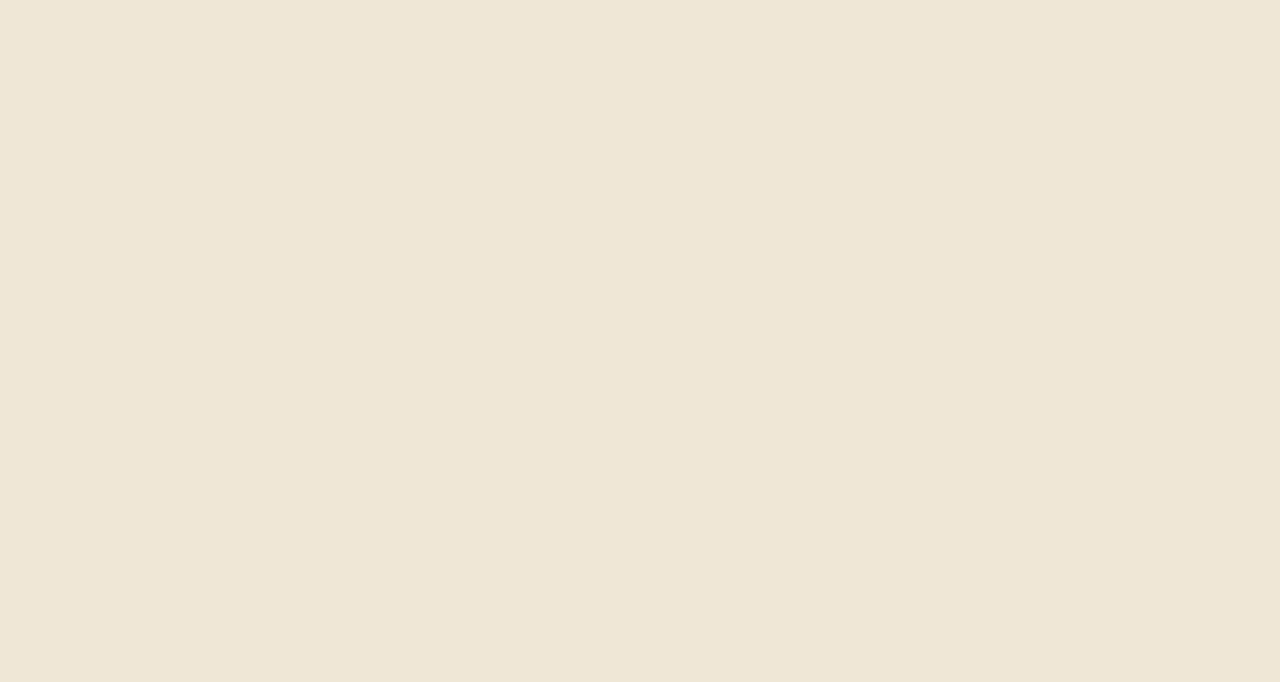
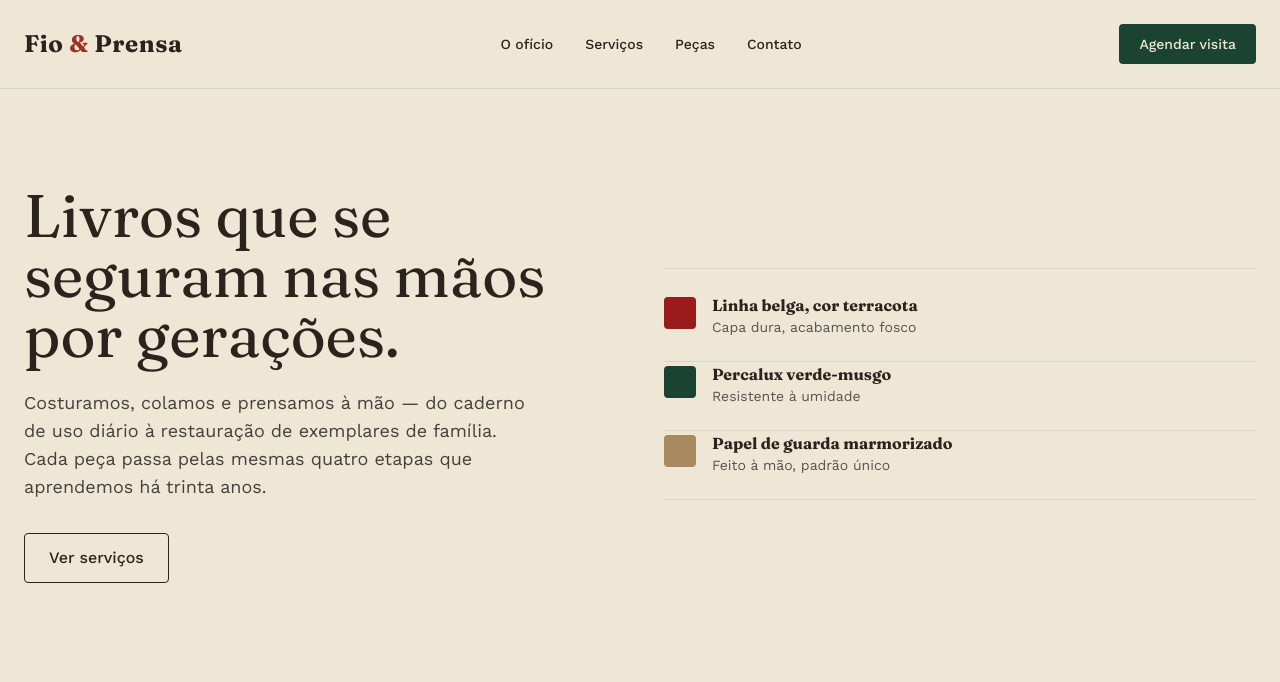
Before and after one commit to juansilvarb16/frontendatividades, a plain HTML site: page prensa/index-tailwind.html in a window 1280 px wide. Drawn offline with nearby package versions, Linux system fonts and the light colour scheme.

Commit message:
seção bloco a esquerda

```diff
--- a/prensa/index-tailwind.html
+++ b/prensa/index-tailwind.html
@@ -32,7 +32,69 @@
     </script>
 </head>
 <body class="bg-off-white text-preto-cafe font-sans antialiased">
+    <header class="py-6 border-b border-stone-300">
+        <div class="container mx-auto px-6 flex justify-between items-center">
+
+            <a href="#" class="font-serif text-2xl font-bold tracking-wide text-preto-cafe">
+                Fio <span class="text-vermelho-linha">&</span> Prensa
+            </a>
+            <nav class="hidden md:flex space-x-8 text-sm font-medium">
+                <a href="#" class="hover:text-vermelho-linha transition-colors">O ofício</a>
+                <a href="#" class="hover:text-vermelho-linha transition-colors">Serviços</a>
+                <a href="#" class="hover:text-vermelho-linha transition-colors">Peças</a>
+                <a href="#" class="hover:text-vermelho-linha transition-colors">Contato</a>
+            </nav>
 
 
+            <a href="#" class="bg-verde-profundo hover:bg-opacity-90 text-off-white text-sm font-medium px-5 py-2.5 rounded transition-all">
+                Agendar visita
+            </a>
+
+        </div>
+    </header>
+
+    <!-- seção -->
+    <section class="py-16 md:py-24">
+        <div class="container mx-auto px-6 grid grid-cols-1 md:grid-cols-2 gap-12 items-center">
+            <div>
+                <h1 class="font-serif text-4xl md:text-5xl lg:text-6xl font-normal text-preto-cafe leading-tight mb-6">
+                    Livros que se seguram nas mãos por gerações.
+                </h1>
+                <p class="text-stone-700 text-base md:text-lg mb-8 leading-relaxed max-w-lg">
+                    Costuramos, colamos e prensamos à mão — do caderno de uso diário à restauração de exemplares de família. Cada peça passa pelas mesmas quatro etapas que aprendemos há trinta anos.
+                </p>
+                <a href="#" class="inline-block border border-preto-cafe text-preto-cafe hover:bg-preto-cafe hover:text-off-white font-medium px-6 py-3 rounded transition-all">
+                    Ver serviços
+                </a>
+            </div>
+            <div class="border-t border-stone-300 pt-6">
+                <div class="space-y-6"></div>
+                    <div class="flex items-start space-x-4 pb-6 border-b border-stone-300">
+                        <div class="w-8 h-8 rounded bg-red-800 flex-shrink-0 mt-1"></div>
+                        <div>
+                            <h3 class="font-serif font-bold text-preto-cafe">Linha belga, cor terracota</h3>
+                            <p class="text-stone-600 text-sm">Capa dura, acabamento fosco</p>
+                        </div>
+                    </div>
+                    <div class="flex items-start space-x-4 pb-6 border-b border-stone-300">
+                        <div class="w-8 h-8 rounded bg-verde-profundo flex-shrink-0 mt-1"></div>
+                        <div>
+                            <h3 class="font-serif font-bold text-preto-cafe">Percalux verde-musgo</h3>
+                            <p class="text-stone-600 text-sm">Resistente à umidade</p>
+                        </div>
+                    </div>
+                    <div class="flex items-start space-x-4 pb-6 border-b border-stone-300">
+                        <div class="w-8 h-8 rounded bg-dourado-terra flex-shrink-0 mt-1"></div>
+                        <div>
+                            <h3 class="font-serif font-bold text-preto-cafe">Papel de guarda marmorizado</h3>
+                            <p class="text-stone-600 text-sm">Feito à mão, padrão único</p>
+                        </div>
+                    </div>
+
+                </div>
+            </div>
+
+        </div>
+    </section>
 </body>
 </html>
```
